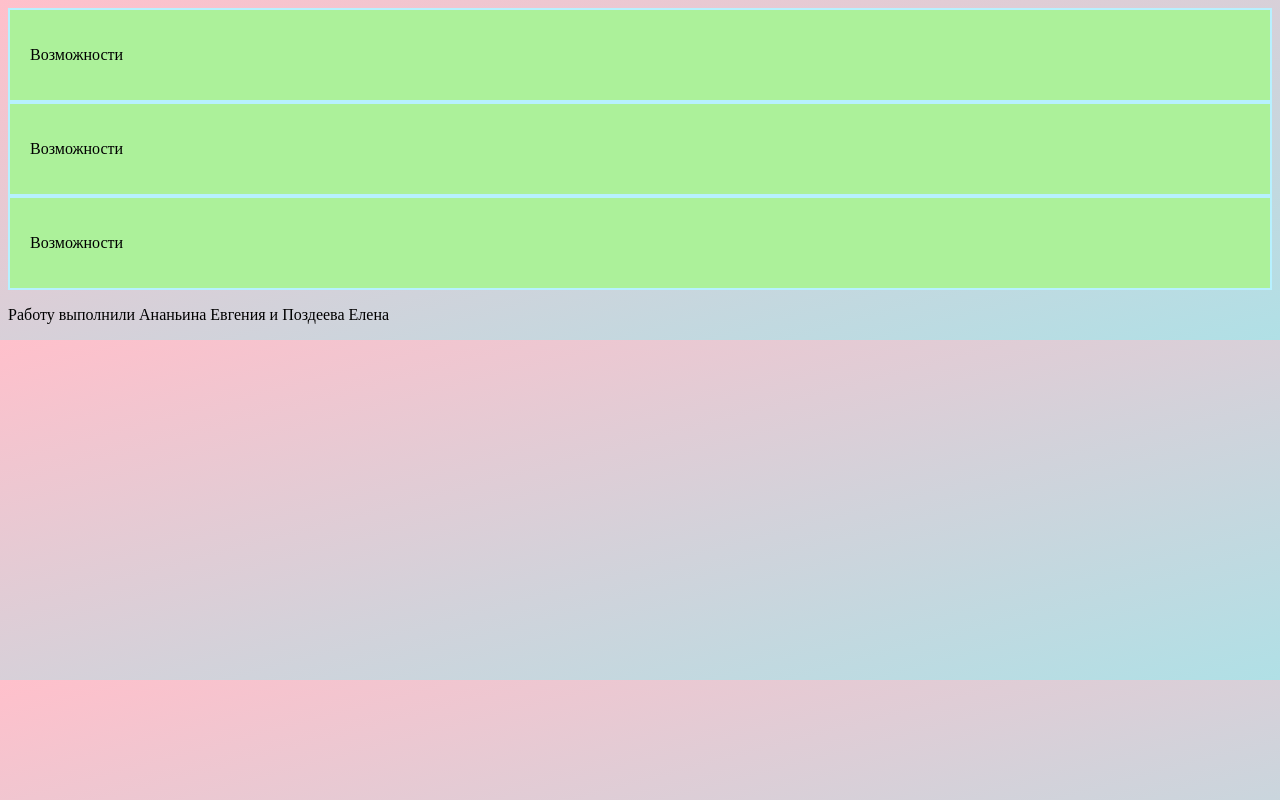
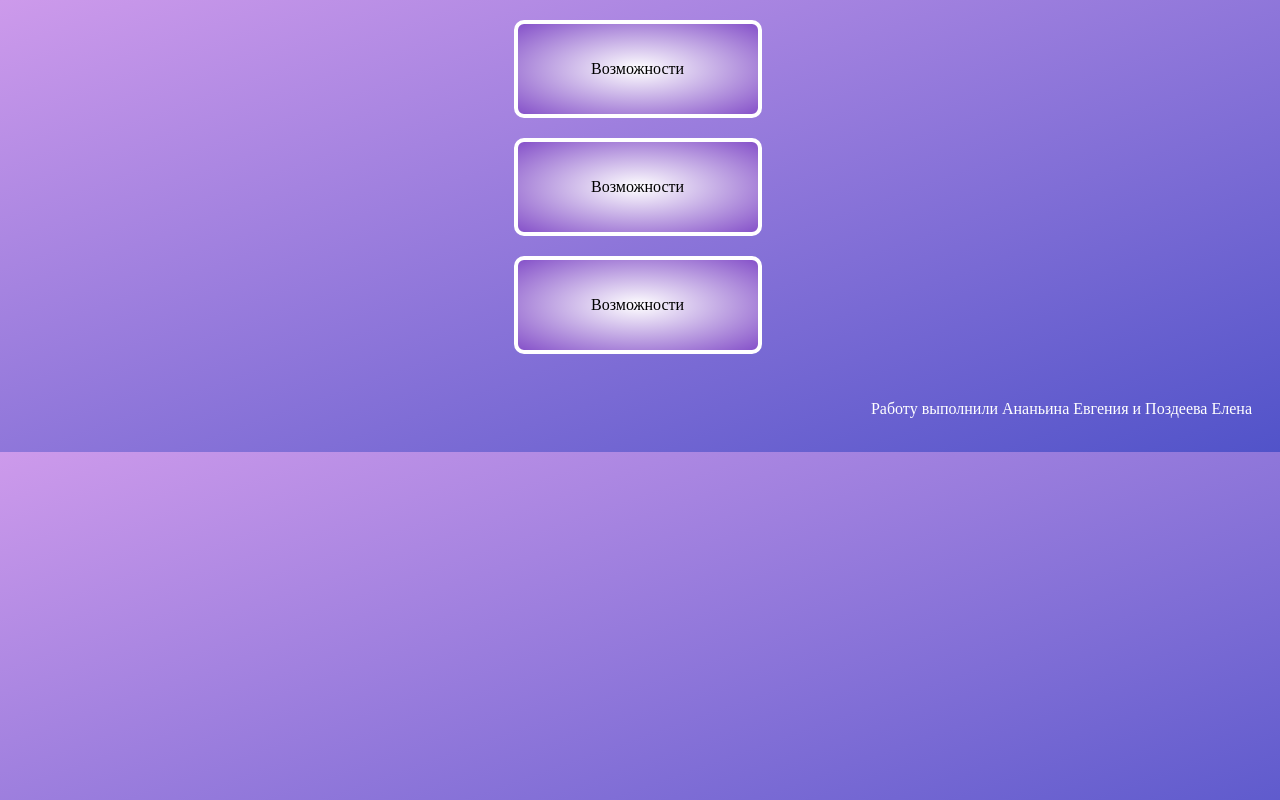
Before and after one commit to LenaSkarlett/lab2, a plain HTML site: page index.html in a window 1280 px wide. Drawn offline with Linux system fonts and the light colour scheme.

Commit message:
Лаба 2. Изменены стили блоков и текста

```diff
--- a/index.html
+++ b/index.html
@@ -17,8 +17,8 @@
     <div class="block">
         <p>Возможности</p>
     </div>
-    <div>
-        <p>Работу выполнили Ананьина Евгения и Поздеева Елена</p>
+    <div class="fulfilled">
+        <p >Работу выполнили Ананьина Евгения и Поздеева Елена</p>
     </div>
 </body>
 </html>
--- a/style.css
+++ b/style.css
@@ -1,9 +1,20 @@
 body{
-    background: linear-gradient(to top left, powderblue, pink);
+    background: linear-gradient(to top left, rgb(81, 83, 201), rgb(205, 154, 235));
+    background-size: 100% 100%;
 }
 
 .block {
-    border: 2px solid #b7f1ff;
+    border: 4px solid #ffffff;
+    border-radius: 10px;
+    margin: 20px 40%;
     padding: 20px;
-    background: #acf19a;
+    background: radial-gradient( rgb(255, 255, 255 ), rgb(133, 81, 201));
+    width: 200px;
+    text-align: center;
 }
+
+.fulfilled {
+    text-align: right;
+    color: #ffffff;
+    padding: 10px 20px;
+}
```
